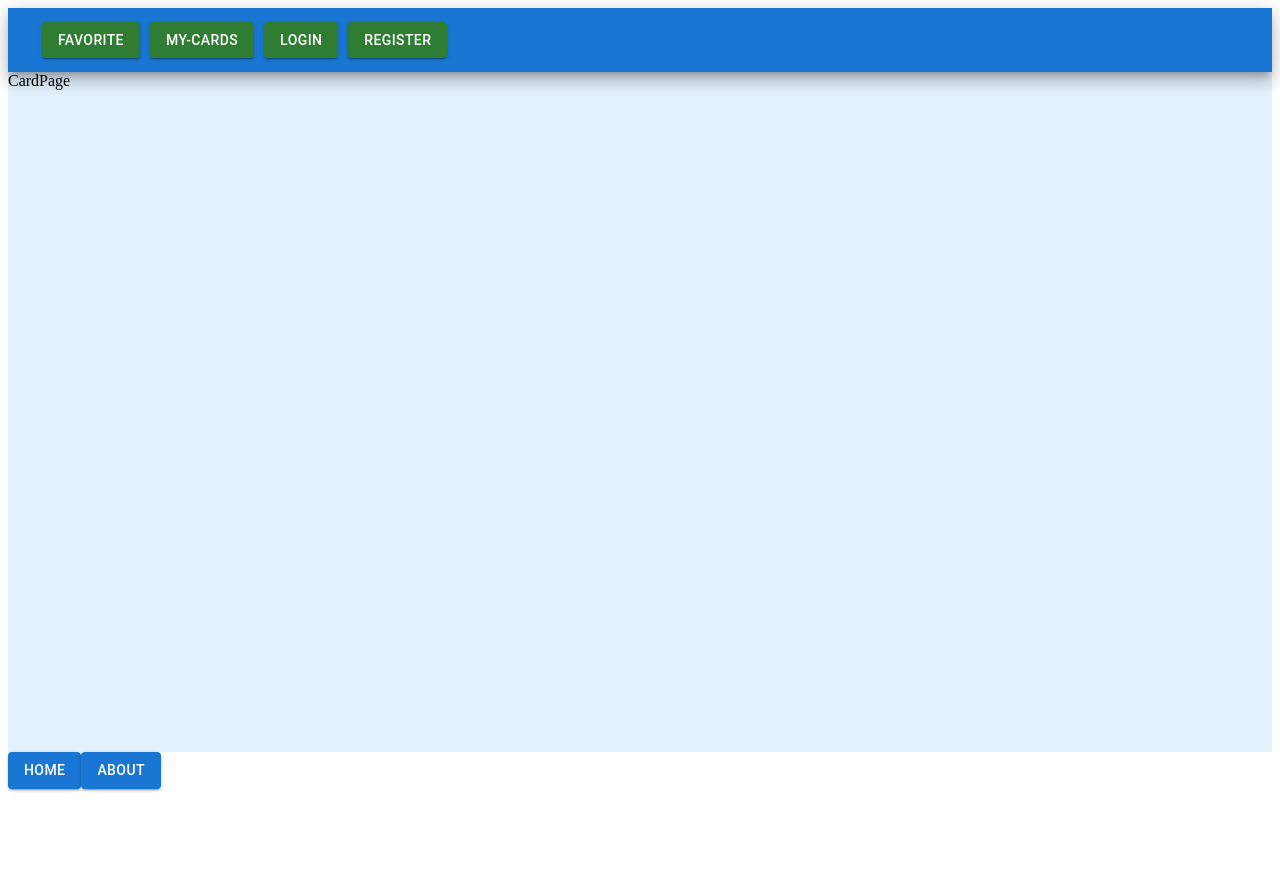
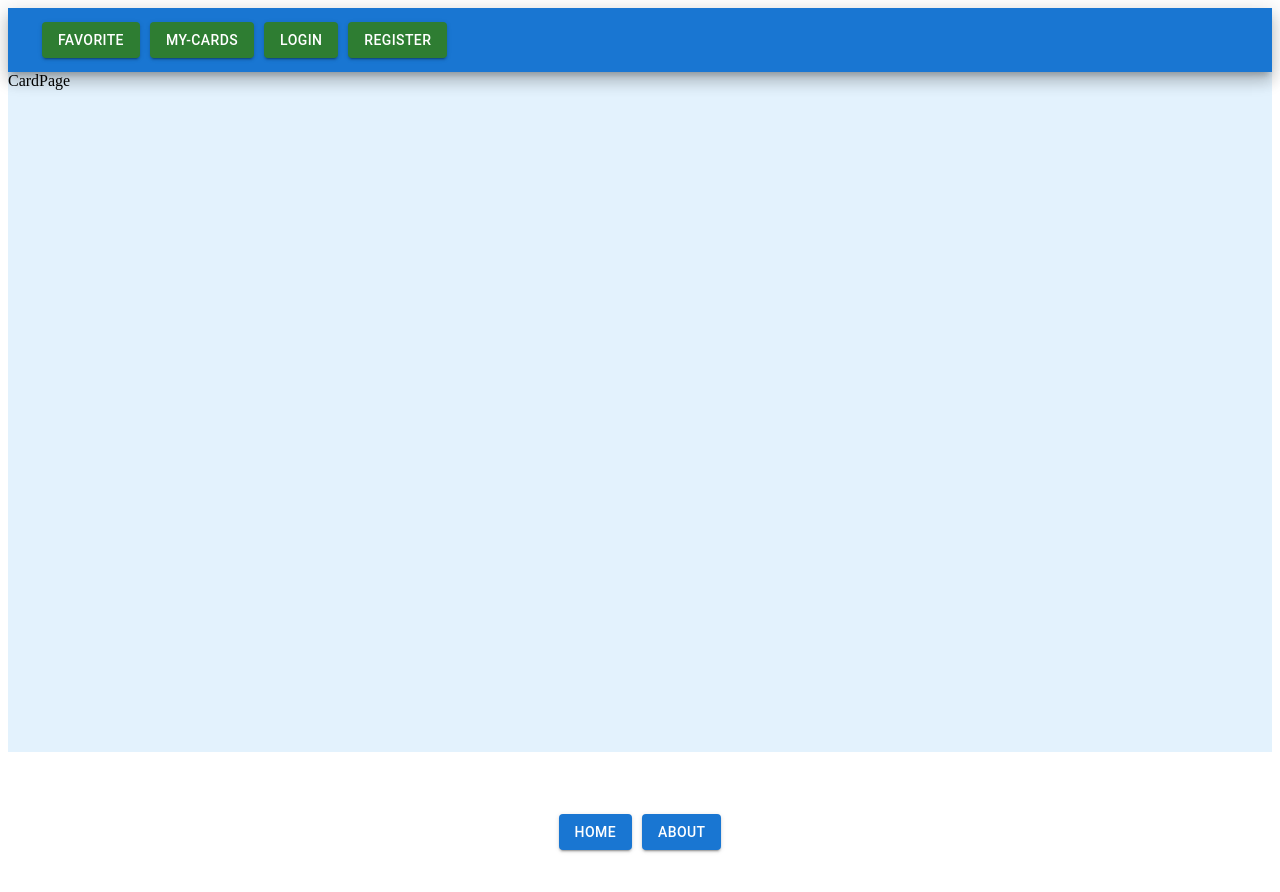
Before and after one commit to nirgraziani/HUCardsProject, a React (Vite) app: page / in a window 1280 px wide. Shown: the top 892 px of the page. Before the commit the page ends 800 px from the top, so only its background shows below. Built offline with nearby package versions, Linux system fonts and the light colour scheme.

Commit message:
added git ignore and footer styles

```diff
--- a/src/layout/footer/Footer.jsx
+++ b/src/layout/footer/Footer.jsx
@@ -2,12 +2,24 @@ import { Button, Box } from '@mui/material'
 import React from 'react'
 import { useNavigate } from 'react-router-dom'
 
+const footerStyle = {
+  "display": "flex",
+  "justifyContent": "center",
+  "alignItems": "center",
+  "minHeight": "20vh"
+}
+
+
+const btnStyle = {
+  "marginLeft": "10px"
+}
+
 function Footer() {
-    const navigate = useNavigate();
+  const navigate = useNavigate();
   return (
-      <Box>
-          <Button variant='contained' onClick={()=> navigate("/")}>Home</Button>
-          <Button variant='contained' onClick={()=> navigate("/about")}>About</Button>
+    <Box sx={footerStyle}>
+      <Button variant='contained' onClick={() => navigate("/")}>Home</Button>
+      <Button sx={btnStyle} variant='contained' onClick={() => navigate("/about")}>About</Button>
     </Box>
   )
 }
```
Also changed, not shown: 1 other file (tests, documents, lock files or other folders).
